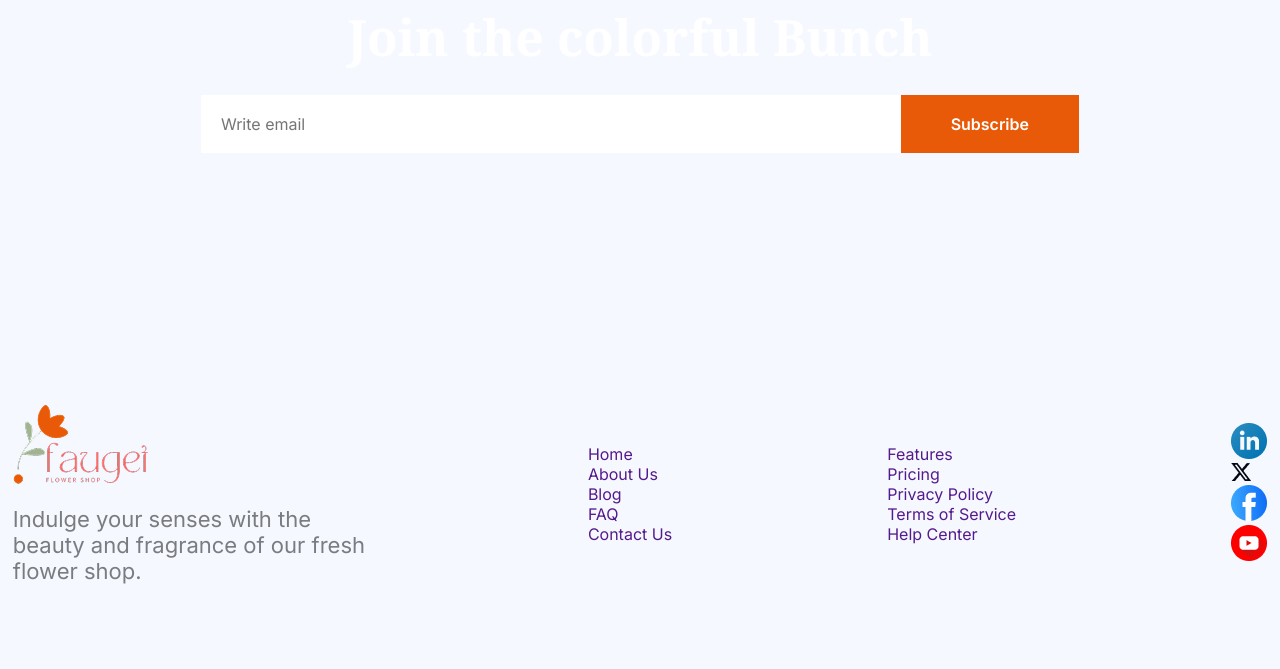
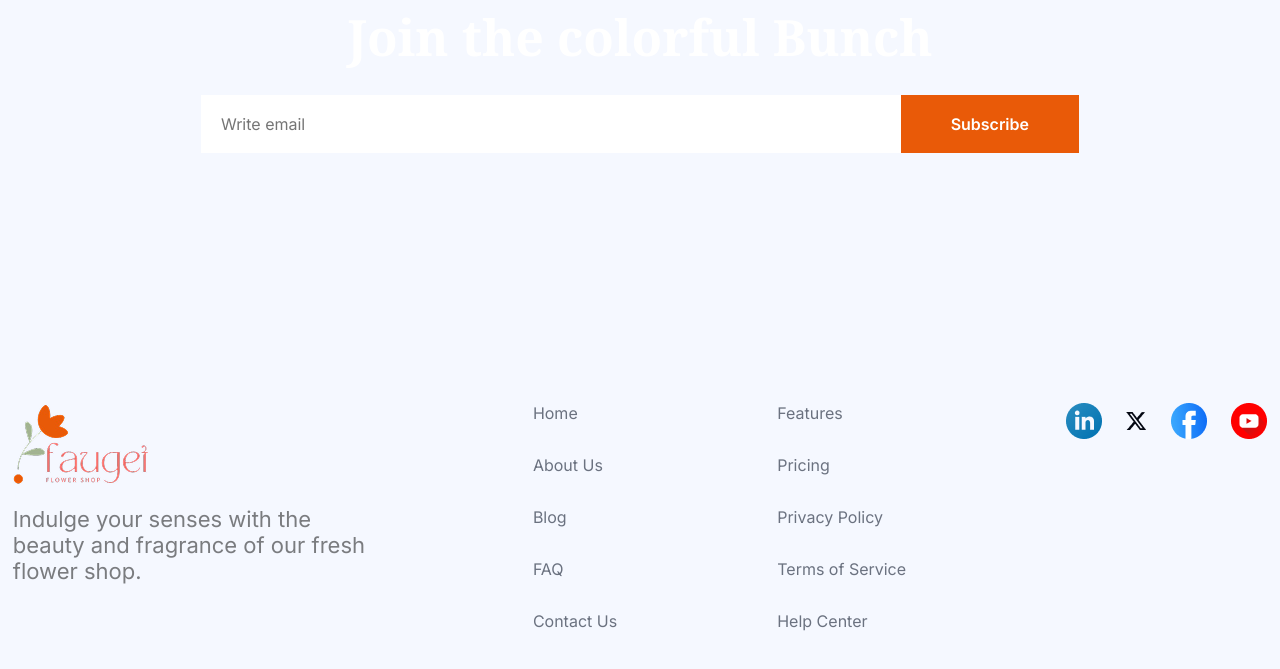
Before and after one commit to hadialhamza/Assignment-02, a plain HTML site: page index.html in a window 1280 px wide. Shown: the part 3949-4618 px from the top of the page. Before the commit the page ends 4583 px from the top, so only its background shows below. Drawn offline with Linux system fonts and the light colour scheme.

Commit message:
footer section style added

```diff
--- a/index.html
+++ b/index.html
@@ -263,7 +263,7 @@
             </p>
           </div>
           <div>
-            <ul>
+            <ul class="footer-links">
               <li><a href="">Home</a></li>
               <li><a href="">About Us</a></li>
               <li><a href="">Blog</a></li>
@@ -272,7 +272,7 @@
             </ul>
           </div>
           <div>
-            <ul>
+            <ul class="footer-links">
               <li><a href="">Features</a></li>
               <li><a href="">Pricing</a></li>
               <li><a href="">Privacy Policy</a></li>
@@ -281,7 +281,7 @@
             </ul>
           </div>
           <div>
-            <ul>
+            <ul class="footer-social">
               <li>
                 <a href=""><img src="assets/icon-linkedin.png" alt="" /></a>
               </li>
--- a/style.css
+++ b/style.css
@@ -285,6 +285,7 @@ a {
 
 /* Footer section style */
 .footer-content-container {
+  align-items: flex-start;
   margin: 50px auto;
   gap: 30px;
 }
@@ -294,3 +295,16 @@ a {
 .footer-logo-container img {
   margin-bottom: 16px;
 }
+.footer-links {
+  display: flex;
+  flex-direction: column;
+  gap: 32px;
+}
+.footer-links a {
+  color: #6b7280;
+}
+.footer-social {
+  display: flex;
+  gap: 24px;
+  align-items: center;
+}
```
